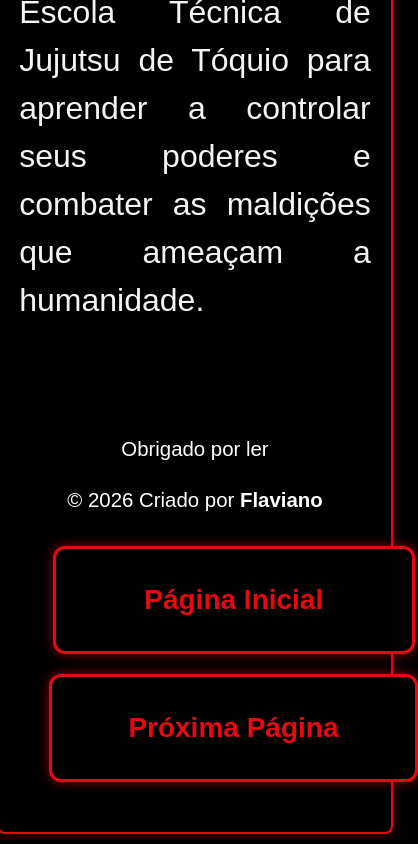
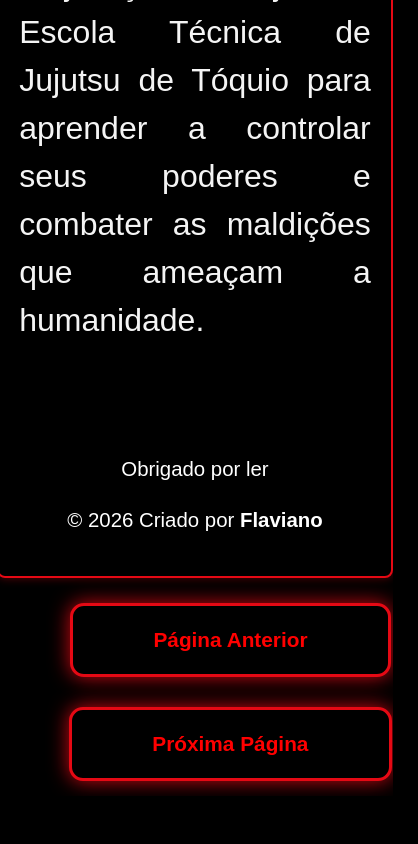
Before and after one commit to flavianorodrigues147-a11y/MeAndYujiItadori, a plain HTML site: page pages/pg1.html in a window 390 px wide. Shown: the part 1440-2284 px from the top of the page, 418 px wide, since content can reach past the window. After the commit the page ends 2236 px from the top, so only its background shows below. Drawn offline with Linux system fonts and the light colour scheme.

Commit message:
atualização

```diff
--- a/css/style1.css
+++ b/css/style1.css
@@ -20,19 +20,24 @@
     padding: 10px; /* espaço lateral no celular */
 }
 
-/* caixa com borda */
 .card {
-    width: 700px;
-    padding: 40px;
-    border: 2px solid #e50914; /* vermelho vibrante */
+    width: 90%;
+    max-width: 800px;
+
+    padding: 50px;
+
+    border: 2px solid #e50914;
     background: #000000;
+
+    border-radius: 8px;
+
     animation: brilho-card 2.5s infinite alternate;
-    border-radius: 8px;
-    line-height: 1.5;
+    line-height: 1.5; /* melhora leitura */
 }
 
+
 section {
-    margin-top: 70px;
+    margin-top: 10px;
 }
 
 /* ===== NAVEGAÇÃO ===== */
@@ -40,26 +45,35 @@
 nav ul {
     list-style: none;
     display: flex;
-    gap: 20px;
+    gap: 40px;
     padding: 10px 10px; /* corrigido */
-    margin: 20px 20px; /* corrigido */
+    margin: 5px 0; /* corrigido */
     justify-content: center;
     flex-wrap: wrap; /* quebra no celular */
 }
 
+
 nav ul li a {
     display: inline-block;
-    padding: 28px 40px;
+
+    padding: 22px 60px;
+
     border: 3px solid #e50914;
-    border-radius: 12px;
+    border-radius: 14px;
+
     background: #000000;
     color: #ff0000;
+
     font-weight: bold;
-    font-size: 1.5em;
+    font-size: 1.5rem;
+
     text-decoration: none;
+
     transition: all 0.3s ease;
-    box-shadow: 0 0 12px rgba(229, 9, 20, 0.6);
+
+    box-shadow: 0 0 20px rgba(229, 9, 20, 0.9);
 }
+
 
 nav ul li a:hover {
     background: #e50914;
@@ -67,6 +81,7 @@
     box-shadow: 0 0 20px rgba(229, 9, 20, 0.9);
     transform: scale(1.08);
 }
+
 
 /* ===== RODAPÉ ===== */
 
@@ -143,18 +158,17 @@
 
     /* botões um embaixo do outro no celular */
     nav ul {
-        gap: 20px;
+        gap: 30px;
         flex-direction: column;
         align-items: center;
     }
 
-    /* botões grandes */
     nav ul li a {
-        padding: 30px 50px;
-        font-size: 28px;
+        padding: 22px 45px;
+        font-size: 1.3rem;
         width: 90%;
         text-align: center;
-    }
+}
 
 }
 
@@ -241,8 +255,8 @@
 
 
 .avatar{
-width:200px;
-height:200px;
+width:220px;
+height:220px;
 border-radius:50%;
 object-fit:cover;
 
--- a/pages/pg1.html
+++ b/pages/pg1.html
@@ -29,19 +29,19 @@
             <footer class="rodape">
                 <p>Obrigado por ler</p>
                 <p>&copy; 2026 Criado por <strong>Flaviano</strong></p>
-
-                <nav>
-                    <ul>
-                        <li><a href="../index.html">Página Inicial</a></li>
-                        <li><a href="pg2.html" target="_blank">Próxima Página</a></li>
-                    </ul>
-                </nav>
             </footer>
 
         </div>
     </div>
 </main>
 
+                <nav>
+                    <ul>
+                        <li><a href="../index.html">Página Anterior</a></li>
+                        <li><a href="pg2.html" target="_blank">Próxima Página</a></li>
+                    </ul>
+                </nav>
+
 
 </body>
 </html>
```
Also changed, not shown: index.html (+2 -6 lines), pages/pg2.html (+5 -5 lines), pages/pg3.html (+6 -4 lines), pages/pg4.html (+6 -4 lines), css/style.css (line endings or trailing spaces).
